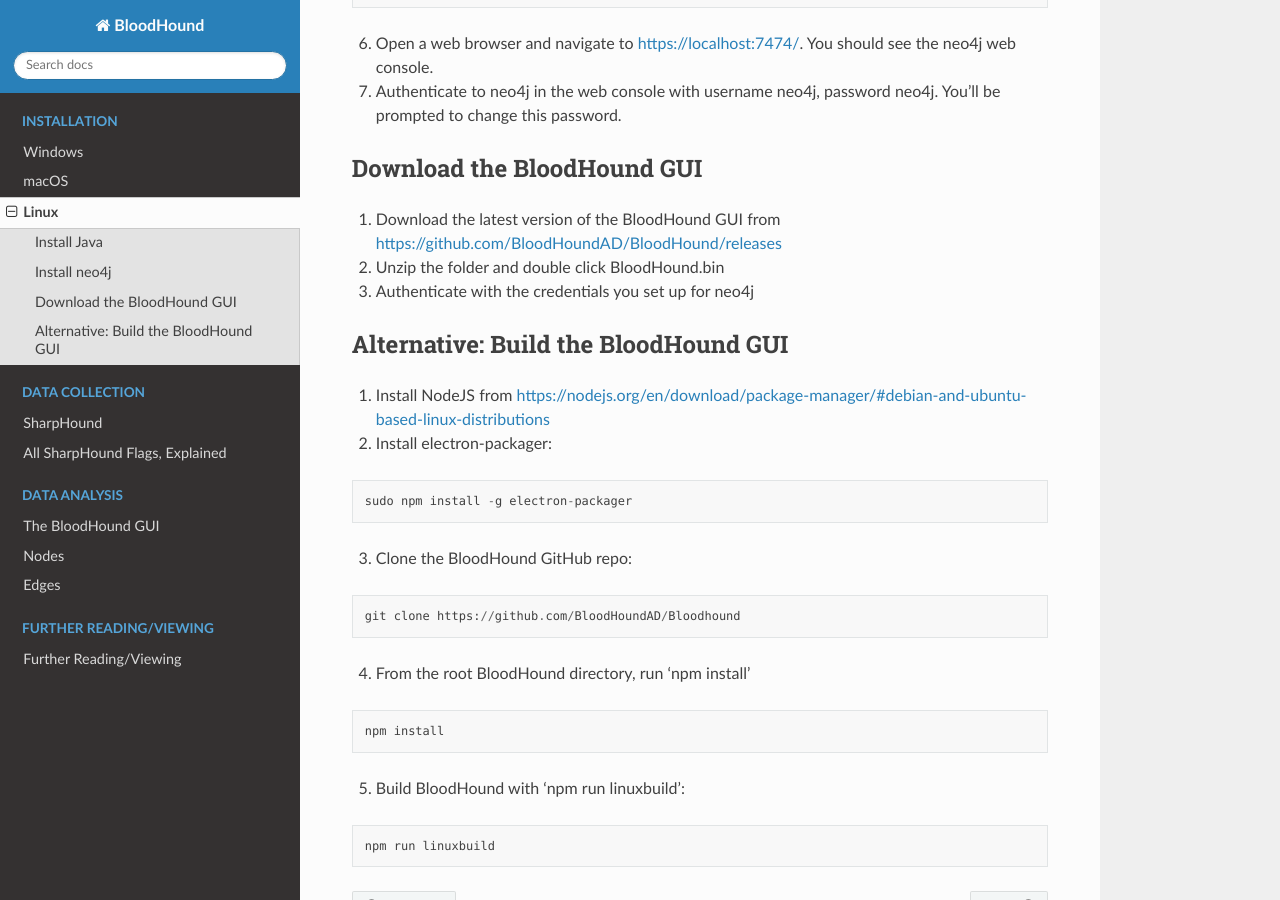
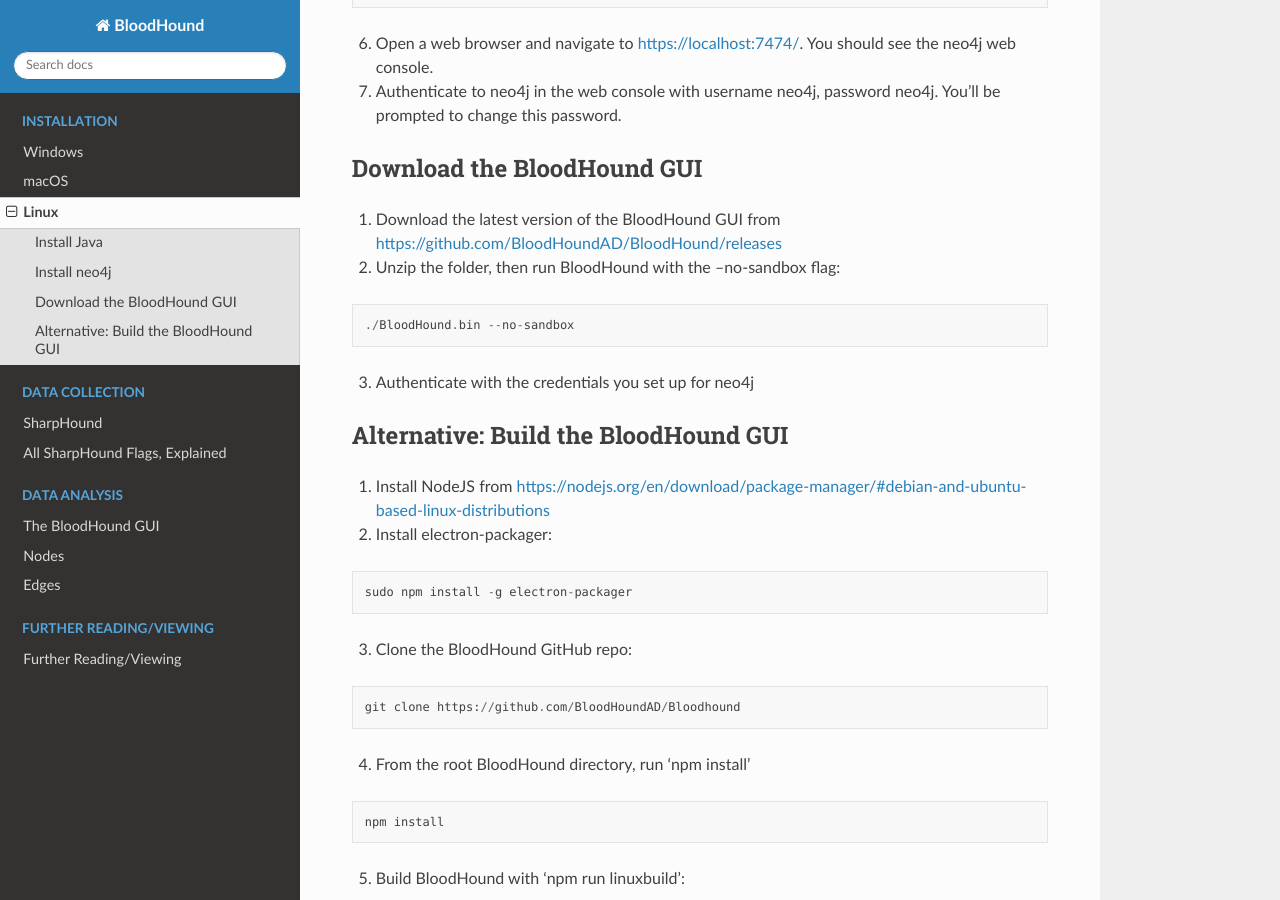
Before and after one commit to BloodHoundAD/BloodHound, a Sphinx documentation site: the page built from docs/installation/linux.rst, in a window 1280 px wide and 900 px high, scrolled down 1705 px. Built offline with Sphinx 7.4.7 and the Read the Docs theme 2.0.0, drawn with Linux system fonts in a browser that asks for light colours; pages that are not in the unit, such as notebooks, are missing from menus.

Commit message:
Update Linux binary run instructions

```diff
--- a/docs/installation/linux.rst
+++ b/docs/installation/linux.rst
@@ -88,7 +88,11 @@
 
 1. Download the latest version of the BloodHound GUI from https://github.com/BloodHoundAD/BloodHound/releases
 
-2. Unzip the folder and double click BloodHound.bin
+2. Unzip the folder, then run BloodHound with the --no-sandbox flag:
+
+::
+
+  ./BloodHound.bin --no-sandbox
 
 3. Authenticate with the credentials you set up for neo4j
 
```
